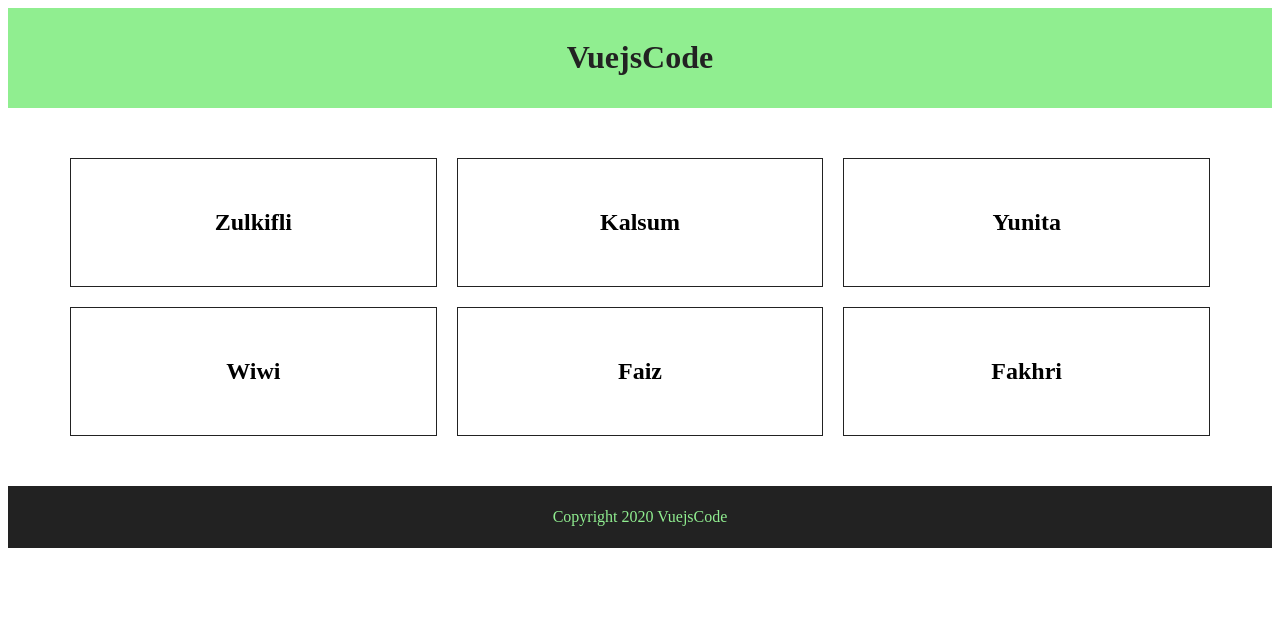
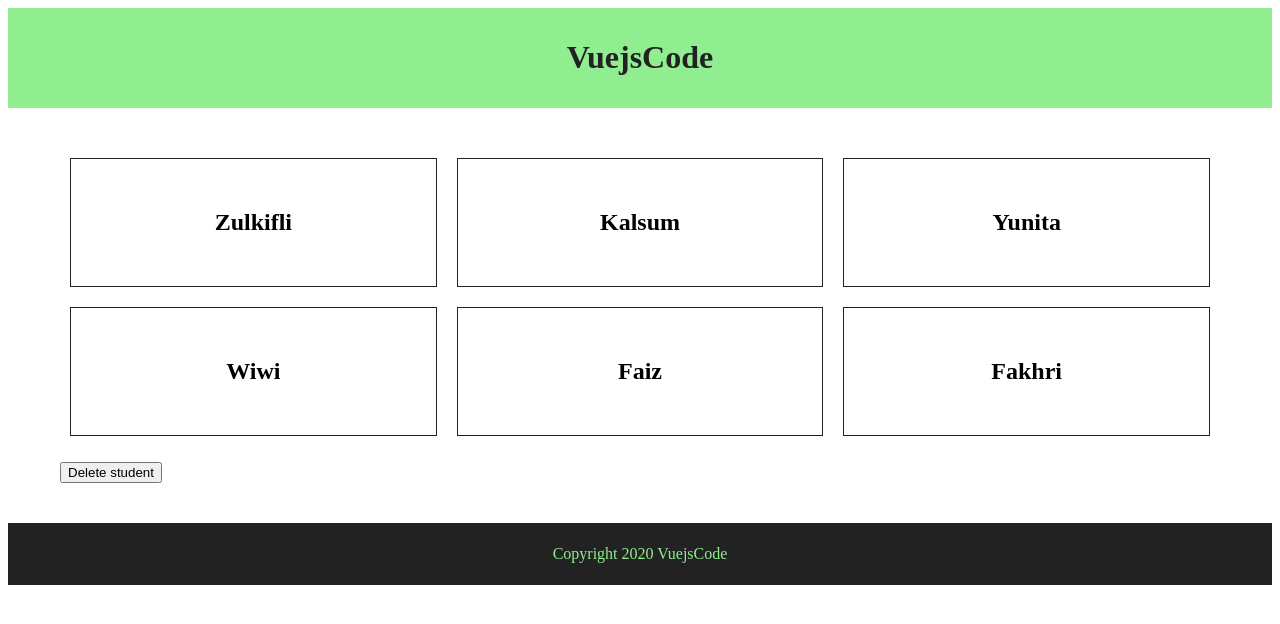
Before and after one commit to zulkiflijufri/vue-learning, a Vue app: page / in a window 1280 px wide. Shown: the top 624 px of the page. Built offline with nearby package versions, Linux system fonts and the light colour scheme.

Commit message:
Reference types

```diff
--- a/src/components/Students.vue
+++ b/src/components/Students.vue
@@ -6,6 +6,7 @@
         <h3 v-show="student.show">{{student.campus}}</h3>
       </li>
     </ul>
+    <button v-on:click="deleteStudent">Delete student</button>
   </div>
 </template>
 
@@ -15,6 +16,11 @@ export default {
   data () {
     return {
 
+    }
+  },
+  methods: {
+    deleteStudent: function () {
+      this.students.pop()
     }
   }
 }
```
